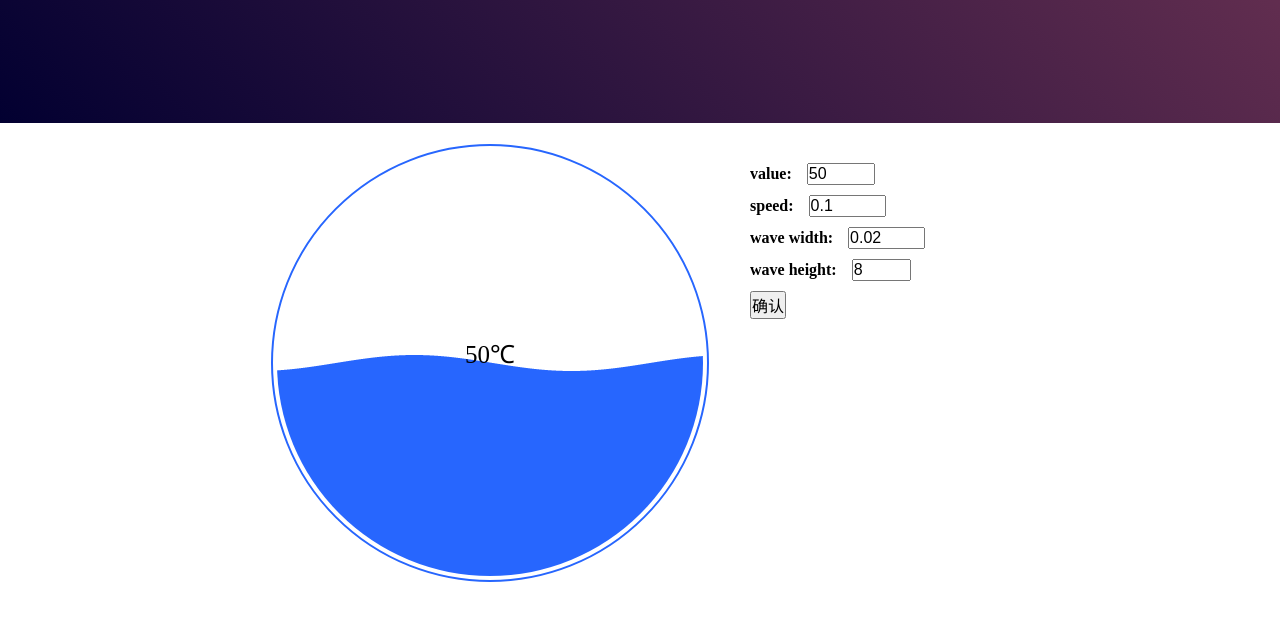
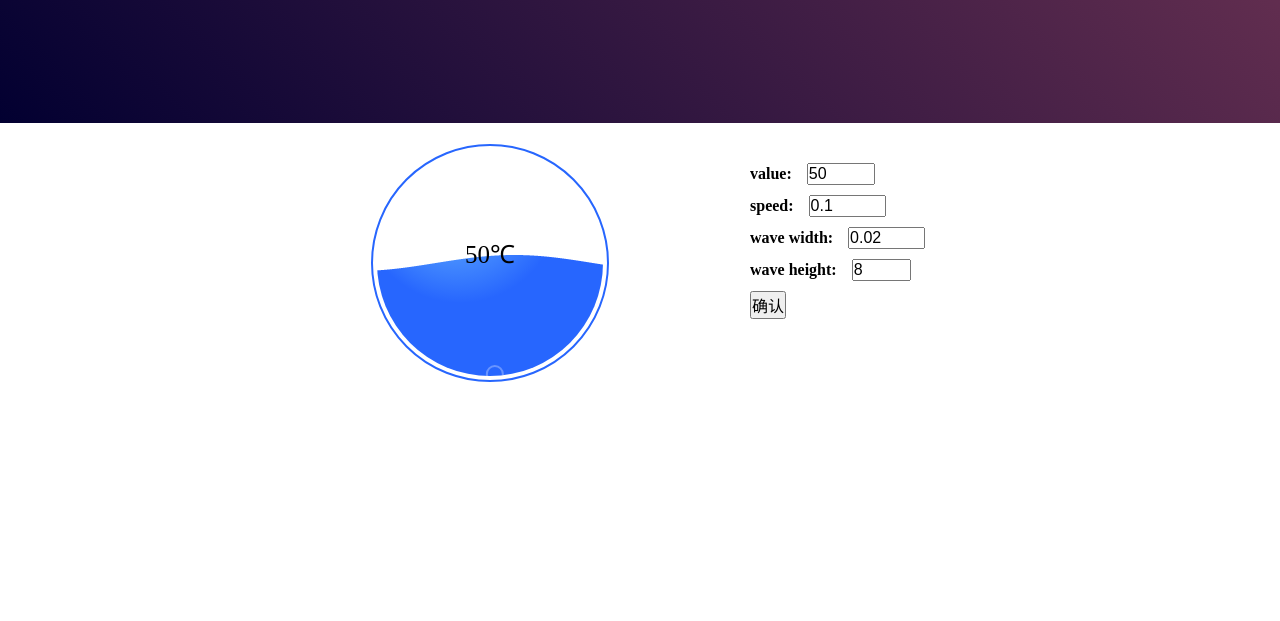
Before and after one commit to zedwang/waterball, a website: page demo/index.html in a window 1280 px wide. Shown: the part 177-798 px from the top of the page. Drawn offline with nearby package versions, Linux system fonts and the light colour scheme.

Commit message:
update demo options

```diff
--- a/demo/index.html
+++ b/demo/index.html
@@ -96,7 +96,7 @@
 <script type="text/javascript">
     var wb = new WaterBall('container0',{
             value:50,
-            r:220,
+            r:120,
             borderColor:'#2766fe',
             color:'#000000',
 						ext: '℃',
```
Also changed, not shown: README.md.
